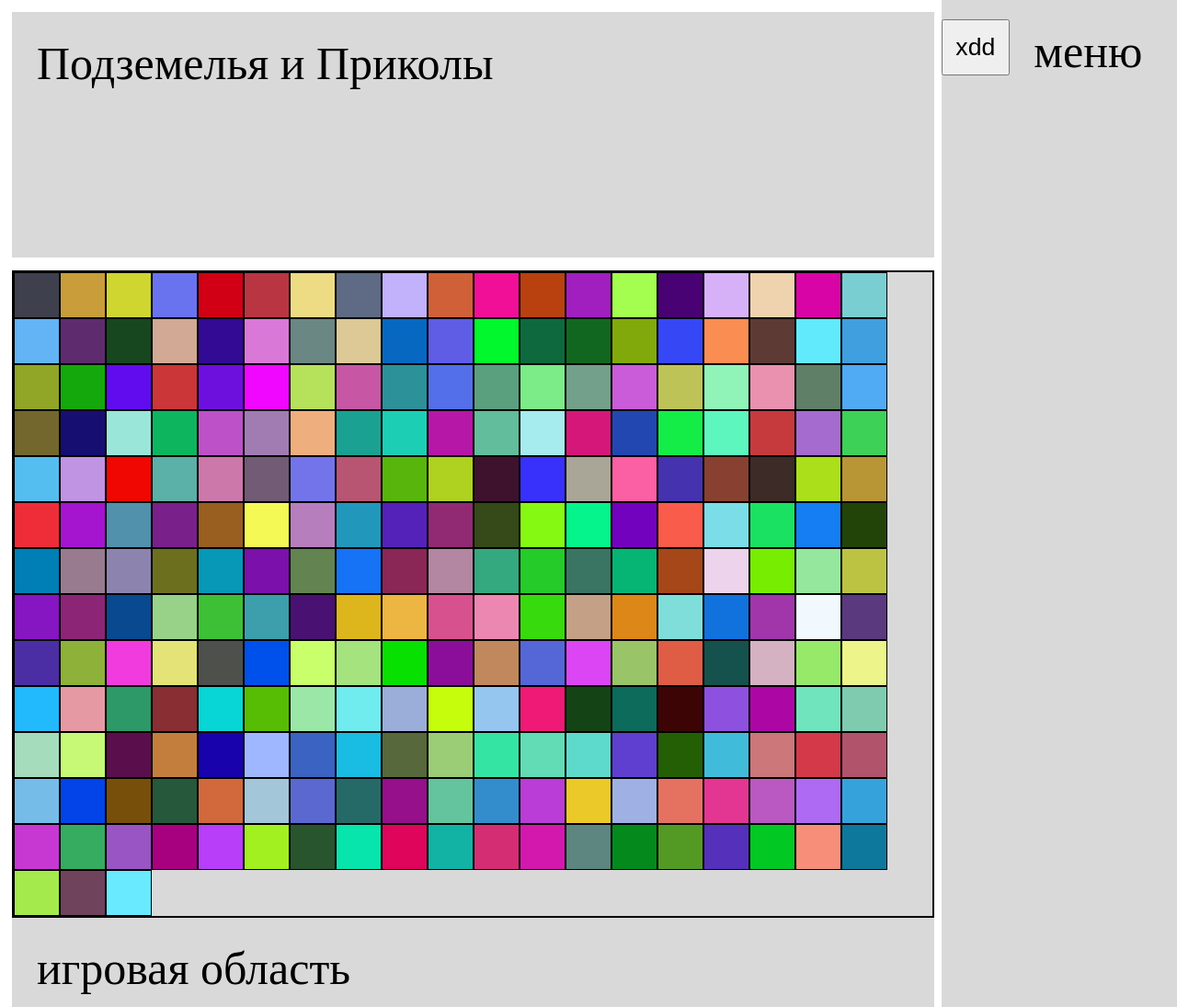
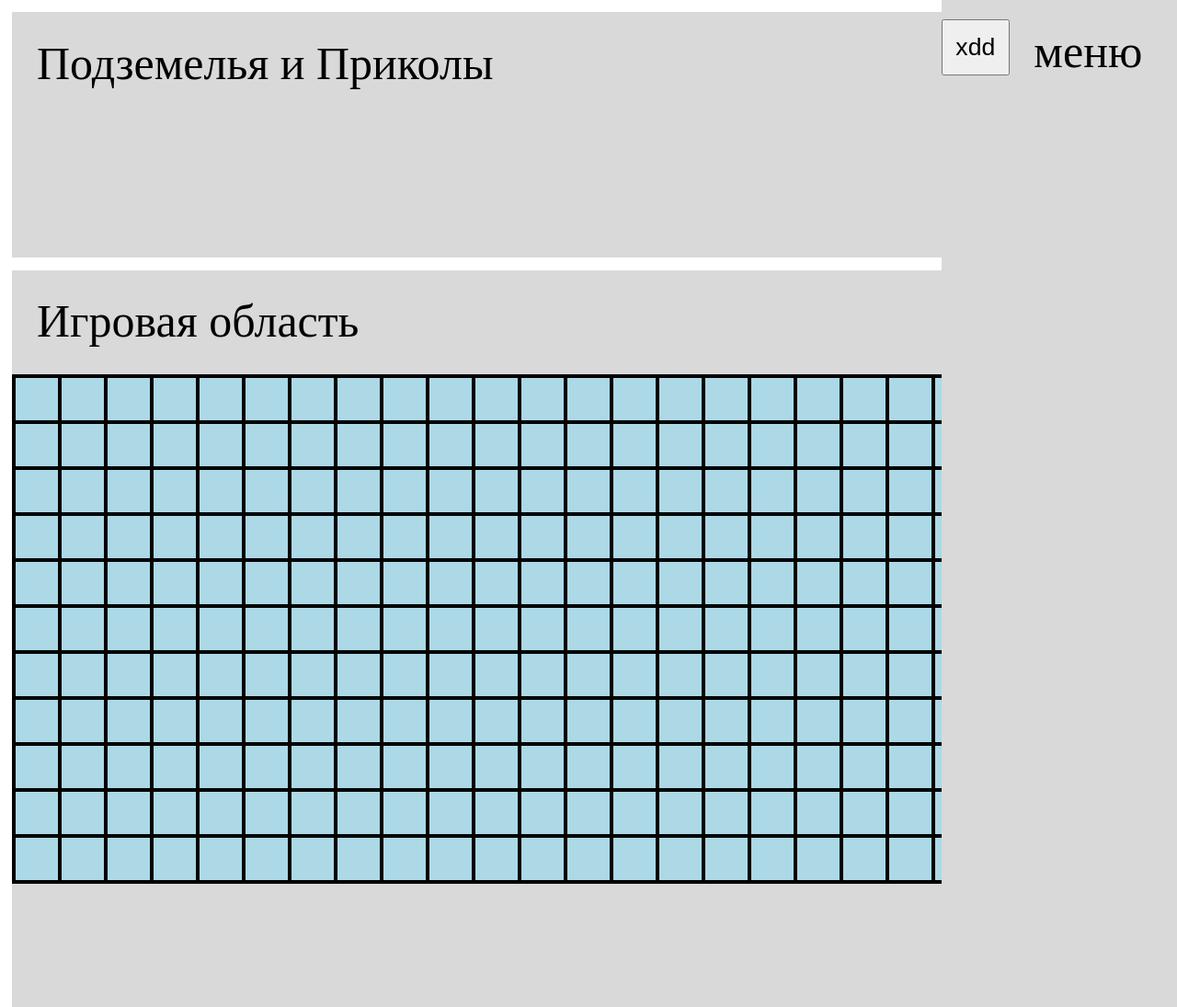
Before and after one commit to pawel-sam/web_dnd, a Django app: page / in a window 1280 px wide. Shown: the whole page at 92% size. Run offline with Django 5.2, Linux system fonts and the light colour scheme.

Commit message:
fix grid

```diff
--- a/web_dnd/static/css/main.css
+++ b/web_dnd/static/css/main.css
@@ -5,6 +5,8 @@ body {
   margin: 0;
   padding: 0;
   font-size: 66px;
+  font-family: Montserrat;
+  font-style: bold; /*подправить*/
 }
 .backgr {
   background: rgb(255, 255, 255);
@@ -19,7 +21,7 @@ body {
 }
 
 .head_menu {
-  width: 80%;
+  width: 1254px;
   height: 25%;
   background: rgba(217,217,217,1);
   opacity: 1;
@@ -27,7 +29,7 @@ body {
 }
 
 .game_field {
-  width: 80%;
+  width: 1254px;
   height: 100%;
   background: rgba(217,217,217,1);
   opacity: 1;
@@ -42,7 +44,7 @@ body {
   opacity: 1;
   position: absolute;
   top: 0;
-  right: 0;
+  right: 0px;
   overflow: hidden;
 }
 
@@ -55,11 +57,12 @@ body {
 
 .grid {
   display: grid;
+  margin-top: 85pt;
   grid-template-columns: repeat(auto-fill, 50px);
   grid-gap: 0;
   grid-auto-flow: row;
-  min-height: 50px;
-  border: 2px solid black;
+  min-height: 0px;
+  border: 2px solid black; /*при бордер = 1 виден фоновый грид, который меняет цвет при нажатии*/
   position: relative;
 }
 
@@ -67,5 +70,5 @@ body {
   width: 50px;
   height: 50px;
   background-color: lightblue;
-  border: 1px solid black;
+  border: 2px solid black;
 }
--- a/web_dnd/static/css/script.js
+++ b/web_dnd/static/css/script.js
@@ -10,10 +10,10 @@ document.addEventListener("DOMContentLoaded", function() {
     return color;
   }
 
-  for (let i = 0; i < 250; i++) {
+  for (let i = 0; i < 275; i++) {
     const square = document.createElement("div");
     square.classList.add("square");
-    square.style.backgroundColor = getRandomColor(); // Применяем цвет из массива colors
+//    square.style.backgroundColor = getRandomColor(); // Применяем цвет из массива colors
     grid.appendChild(square);
   }
 
--- a/web_dnd/web_game/templates/index.html
+++ b/web_dnd/web_game/templates/index.html
@@ -3,6 +3,7 @@
    <head>
       <link href="./static/css/main.css" rel="stylesheet" />
       <title>Document</title>
+      <meta name="viewport" content="width=device-width, initial-scale=1.0, maximum-scale=1.0, user-scalable=no">
    </head>
    <body>
       <div class="backgr">
@@ -11,10 +12,10 @@
          </div>
 
          <div class="game_field">
+            <div class="someText">Игровая область</div>
             <div class="grid">
             </div>
             <script src="./static/css/script.js"></script>
-            <span class="someText">игровая область</span>
          </div>
 
          <div class="main_menu">
```
